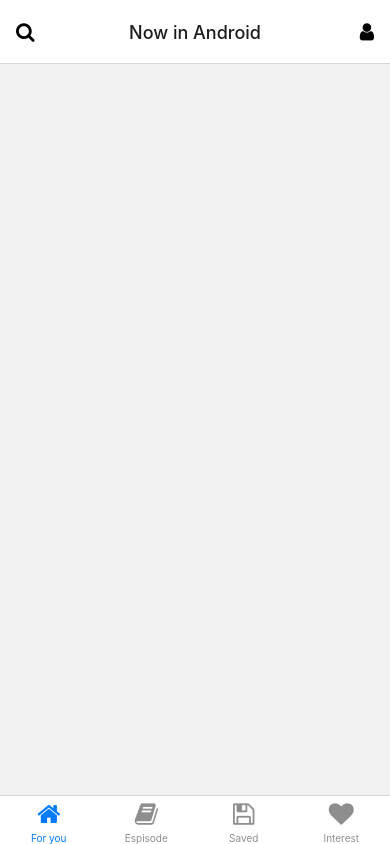
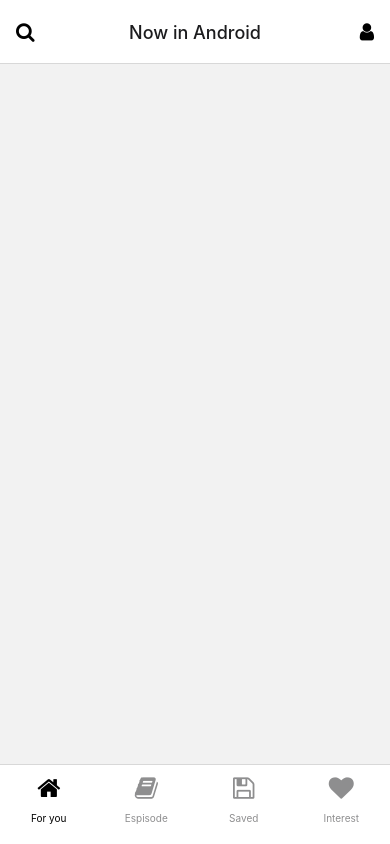
Before and after one commit to TalJa1/ReactNativeProj, a React Native app: screen /Root in a window 390 px wide. Built offline with nearby package versions, Linux system fonts and the light colour scheme.

Commit message:
Update App.tsx

```diff
--- a/App.tsx
+++ b/App.tsx
@@ -16,7 +16,24 @@ const Tab = createBottomTabNavigator();
 export default function App() {
   function TabNavigator() {
     return (
-      <Tab.Navigator>
+      <Tab.Navigator
+        backBehavior="history"
+        screenOptions={{
+          tabBarActiveTintColor: "black",
+          tabBarIconStyle: {
+            borderRadius: 40,
+
+            borderColor: "#D46A83",
+          },
+          tabBarStyle: {
+            height: 80, // Set your desired height in pixels
+          },
+          tabBarLabelStyle: {
+            borderBottomWidth: 20,
+            borderBottomColor: "white",
+          },
+        }}
+      >
         <Tab.Screen
           name="For you"
           component={Home}
@@ -91,6 +108,6 @@ export default function App() {
 const styles = StyleSheet.create({
   headerButton: {
     paddingHorizontal: 16, // Adjust padding as needed
-    fontSize: 20
+    fontSize: 20,
   },
 });
```
